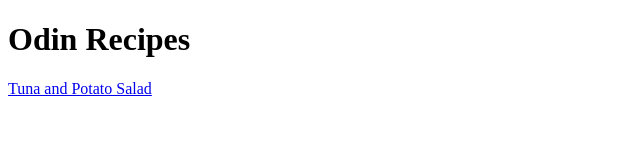
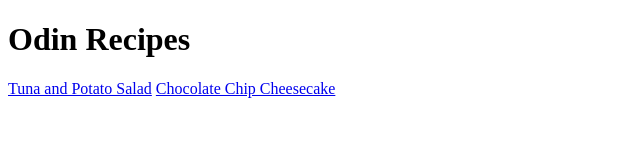
Before and after one commit to sarahbellumd/odin-recipes, a plain HTML site: page index.html in a window 1280 px wide. Shown: the whole page, without its empty margins (0-640 px from the left). Drawn offline with Linux system fonts and the light colour scheme.

Commit message:
Add link to chocolate-chip-cheesecake.html
Need to update Odin Recipes homepage with link to second recipe.

```diff
--- a/index.html
+++ b/index.html
@@ -8,6 +8,7 @@
   <body>
     <h1>Odin Recipes</h1>
     <a href="recipes/tuna-and-potato-salad.html">Tuna and Potato Salad</a>
+    <a href="recipes/chocolate-chip-cheesecake.html">Chocolate Chip Cheesecake</a>
   </body>
 
 
```
